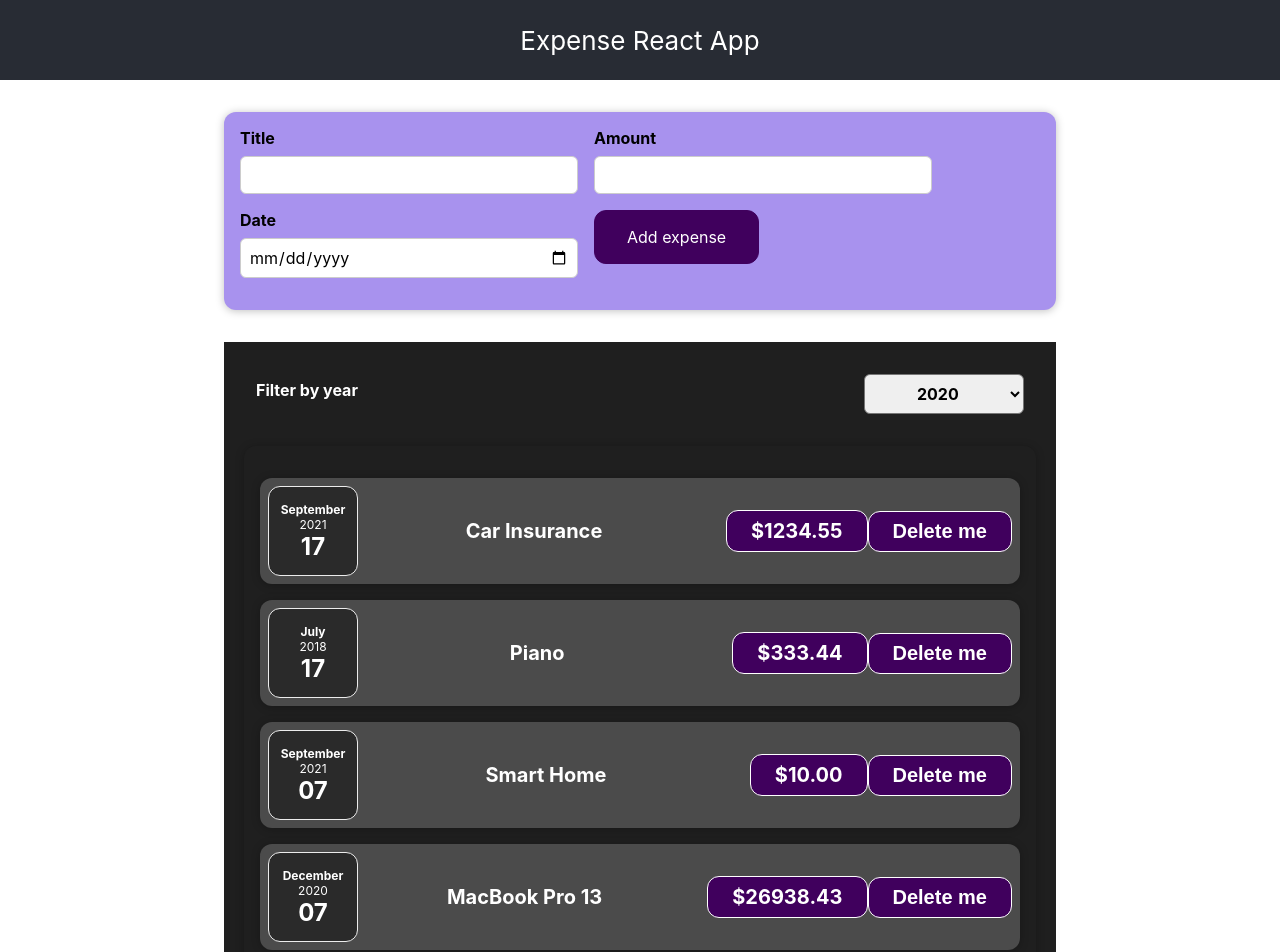
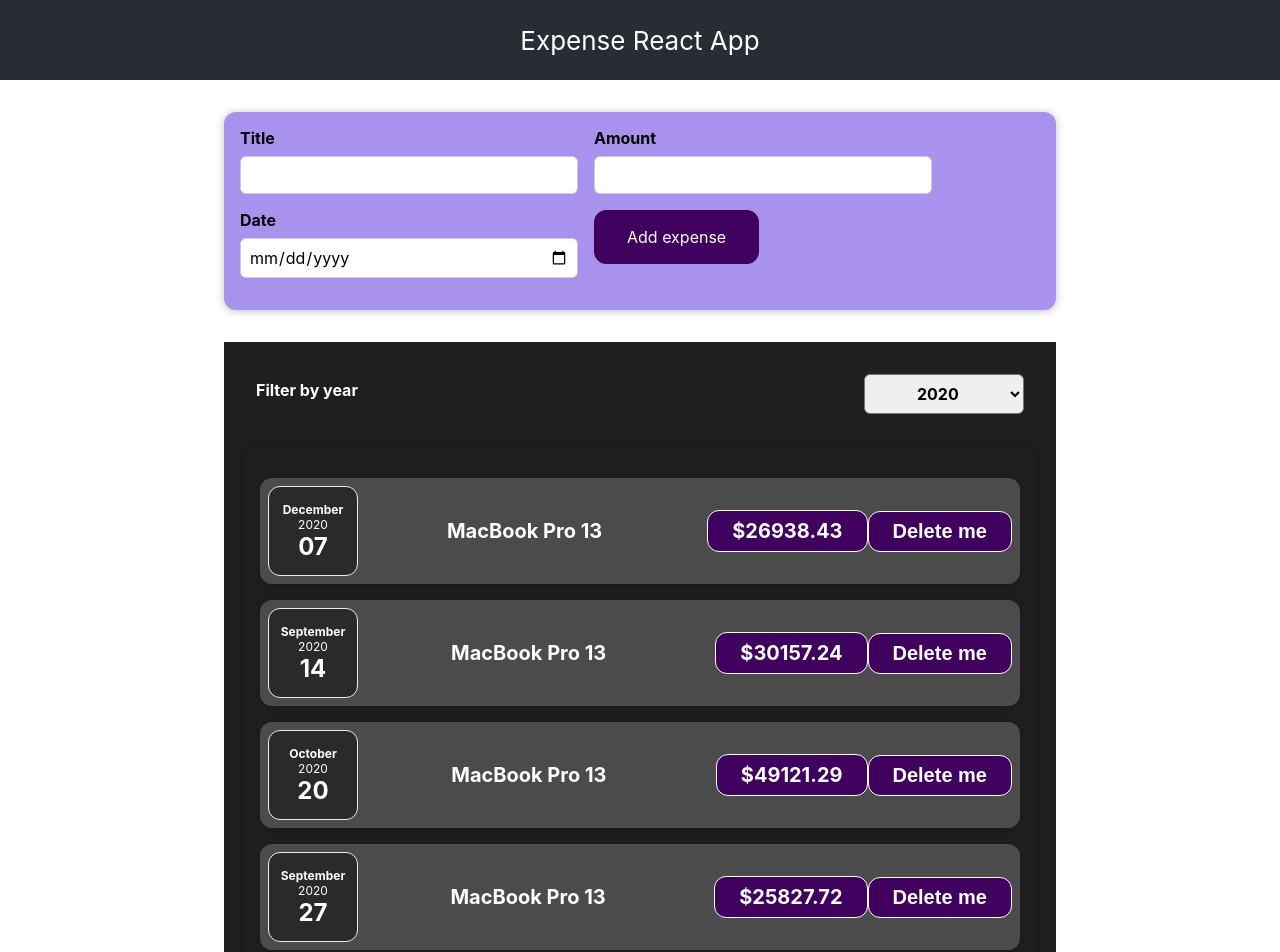
Before and after one commit to petarnenov/expense-app, a React (Create React App) app: page / in a window 1280 px wide. Shown: the top 952 px of the page. Built offline with nearby package versions, Linux system fonts and the light colour scheme.

Commit message:
feat: add filter

```diff
--- a/src/components/Expenses/Expenses.tsx
+++ b/src/components/Expenses/Expenses.tsx
@@ -19,9 +19,11 @@
     <div className="expenses">
       <ExpenseFilter onChangeSelectData={onChangeSelectData} filter={filter} />
       <Card className="expenses">
-        {props.map((expense) => {
-          return <ExpenseItem props={expense} key={expense.id} />;
-        })}
+        {props
+          .filter((expense) => new Date(expense.date).getFullYear() === +filter)
+          .map((expense) => {
+            return <ExpenseItem props={expense} key={expense.id} />;
+          })}
       </Card>
     </div>
   );
--- a/src/store/db.json
+++ b/src/store/db.json
@@ -35,6 +35,264 @@
       "description": "MacBook Pro 13",
       "amount": 248958,
       "id": 7
+    },
+    {
+      "date": 1603208529915,
+      "description": "MacBook Pro 13",
+      "amount": 4912129,
+      "id": 8
+    },
+    {
+      "date": 1601176175797,
+      "description": "MacBook Pro 13",
+      "amount": 2582772,
+      "id": 9
+    },
+    {
+      "date": 1629592649047,
+      "description": "MacBook Pro 13",
+      "amount": 2486970,
+      "id": 10
+    },
+    {
+      "date": 1630386518047,
+      "description": "MacBook Pro 13",
+      "amount": 2820854,
+      "id": 11
+    },
+    {
+      "date": 1623039836009,
+      "description": "MacBook Pro 13",
+      "amount": 4187583,
+      "id": 12
+    },
+    {
+      "date": 1611901337428,
+      "description": "MacBook Pro 13",
+      "amount": 884063,
+      "id": 13
+    },
+    {
+      "date": 1610374535161,
+      "description": "MacBook Pro 13",
+      "amount": 4826188,
+      "id": 14
+    },
+    {
+      "date": 1612544119839,
+      "description": "MacBook Pro 13",
+      "amount": 918529,
+      "id": 15
+    },
+    {
+      "date": 1608377907001,
+      "description": "MacBook Pro 13",
+      "amount": 1943276,
+      "id": 16
+    },
+    {
+      "date": 1608820268239,
+      "description": "MacBook Pro 13",
+      "amount": 269457,
+      "id": 17
+    },
+    {
+      "date": 1607398118815,
+      "description": "MacBook Pro 13",
+      "amount": 675294,
+      "id": 18
+    },
+    {
+      "date": 1618879565032,
+      "description": "MacBook Pro 13",
+      "amount": 3873588,
+      "id": 19
+    },
+    {
+      "date": 1604272512197,
+      "description": "MacBook Pro 13",
+      "amount": 3626740,
+      "id": 20
+    },
+    {
+      "date": 1609754592245,
+      "description": "MacBook Pro 13",
+      "amount": 2350809,
+      "id": 21
+    },
+    {
+      "date": 1619339334981,
+      "description": "MacBook Pro 13",
+      "amount": 3476078,
+      "id": 22
+    },
+    {
+      "date": 1626345832705,
+      "description": "MacBook Pro 13",
+      "amount": 2233446,
+      "id": 23
+    },
+    {
+      "date": 1623749145511,
+      "description": "MacBook Pro 13",
+      "amount": 4662975,
+      "id": 24
+    },
+    {
+      "date": 1603011449032,
+      "description": "MacBook Pro 13",
+      "amount": 427126,
+      "id": 25
+    },
+    {
+      "date": 1621798929800,
+      "description": "MacBook Pro 13",
+      "amount": 1977889,
+      "id": 26
+    },
+    {
+      "date": 1618798966796,
+      "description": "MacBook Pro 13",
+      "amount": 2499646,
+      "id": 27
+    },
+    {
+      "date": 1630973411990,
+      "description": "MacBook Pro 13",
+      "amount": 4170248,
+      "id": 28
+    },
+    {
+      "date": 1615518765915,
+      "description": "MacBook Pro 13",
+      "amount": 2403175,
+      "id": 29
+    },
+    {
+      "date": 1628996894411,
+      "description": "MacBook Pro 13",
+      "amount": 4158924,
+      "id": 30
+    },
+    {
+      "date": 1623130930109,
+      "description": "MacBook Pro 13",
+      "amount": 1684780,
+      "id": 31
+    },
+    {
+      "date": 1605841929517,
+      "description": "MacBook Pro 13",
+      "amount": 1421613,
+      "id": 32
+    },
+    {
+      "date": 1629218671828,
+      "description": "MacBook Pro 13",
+      "amount": 3719631,
+      "id": 33
+    },
+    {
+      "date": 1606416082023,
+      "description": "MacBook Pro 13",
+      "amount": 4654335,
+      "id": 34
+    },
+    {
+      "date": 1619695656823,
+      "description": "MacBook Pro 13",
+      "amount": 3386931,
+      "id": 35
+    },
+    {
+      "date": 1631862395416,
+      "description": "MacBook Pro 13",
+      "amount": 126994,
+      "id": 36
+    },
+    {
+      "date": 1605318381622,
+      "description": "MacBook Pro 13",
+      "amount": 121591,
+      "id": 37
+    },
+    {
+      "date": 1618360003371,
+      "description": "MacBook Pro 13",
+      "amount": 2532841,
+      "id": 38
+    },
+    {
+      "date": 1631144182901,
+      "description": "MacBook Pro 13",
+      "amount": 2493530,
+      "id": 39
+    },
+    {
+      "date": 1621834976829,
+      "description": "MacBook Pro 13",
+      "amount": 1294738,
+      "id": 40
+    },
+    {
+      "date": 1622971653565,
+      "description": "MacBook Pro 13",
+      "amount": 4657729,
+      "id": 41
+    },
+    {
+      "date": 1611313003589,
+      "description": "MacBook Pro 13",
+      "amount": 3087267,
+      "id": 42
+    },
+    {
+      "date": 1621038865787,
+      "description": "MacBook Pro 13",
+      "amount": 1891051,
+      "id": 43
+    },
+    {
+      "date": 1628843365003,
+      "description": "MacBook Pro 13",
+      "amount": 2348183,
+      "id": 44
+    },
+    {
+      "date": 1627753312315,
+      "description": "MacBook Pro 13",
+      "amount": 1806823,
+      "id": 45
+    },
+    {
+      "date": 1615450733135,
+      "description": "MacBook Pro 13",
+      "amount": 1042155,
+      "id": 46
+    },
+    {
+      "date": 1618136672432,
+      "description": "MacBook Pro 13",
+      "amount": 1381207,
+      "id": 47
+    },
+    {
+      "date": 1612922724553,
+      "description": "MacBook Pro 13",
+      "amount": 3950802,
+      "id": 48
+    },
+    {
+      "date": 1620308330717,
+      "description": "MacBook Pro 13",
+      "amount": 2979076,
+      "id": 49
+    },
+    {
+      "description": "Smart Home",
+      "amount": 500,
+      "date": 1550016000000,
+      "id": 50
     }
   ]
 }
```
